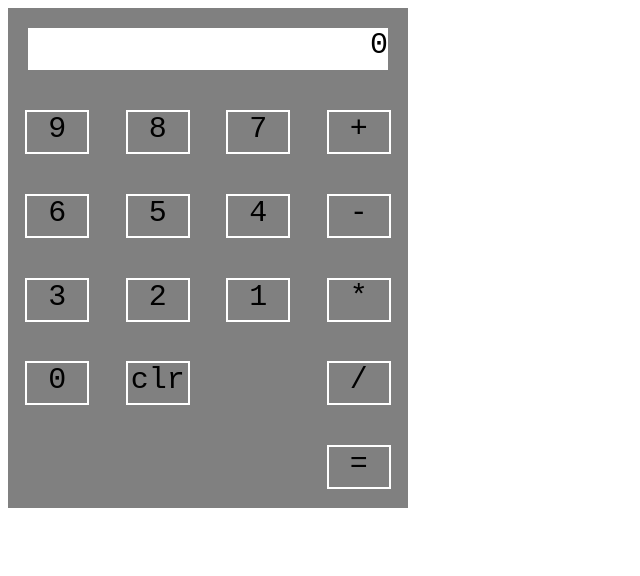
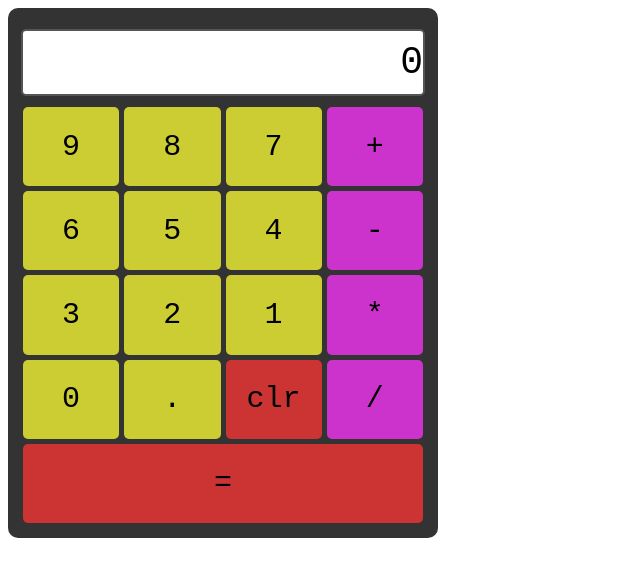
Before and after one commit to SerginoCroes/odin-calculator, a plain HTML site: page index.html in a window 1280 px wide. Both pictures are taken after a click on the element "clr". Shown: the whole page, without its empty margins (0-640 px from the left). Drawn offline with Linux system fonts and the light colour scheme.

Commit message:
Kind of finished

```diff
--- a/index.html
+++ b/index.html
@@ -11,22 +11,23 @@
 <body>
     <div class="calcbody">
         <div class="disp">0</div>
-        <div class="button button9">9</div>
-        <div class="button button8">8</div>
-        <div class="button button7">7</div>
-        <div class="button button6">6</div>
-        <div class="button button5">5</div>
-        <div class="button button4">4</div>
-        <div class="button button3">3</div>
-        <div class="button button2">2</div>
-        <div class="button button1">1</div>
-        <div class="button button0">0</div>
-        <div class="button buttonplus">+</div>
-        <div class="button buttonminus">-</div>
-        <div class="button buttonmult">*</div>
-        <div class="button buttondiv">/</div>
-        <div class="button buttonenter">=</div>
-        <div class="button buttonclear">clr</div>
+        <div class="button color1 button9">9</div>
+        <div class="button color1 button8">8</div>
+        <div class="button color1 button7">7</div>
+        <div class="button color1 button6">6</div>
+        <div class="button color1 button5">5</div>
+        <div class="button color1 button4">4</div>
+        <div class="button color1 button3">3</div>
+        <div class="button color1 button2">2</div>
+        <div class="button color1 button1">1</div>
+        <div class="button color1 button0">0</div>
+        <div class="button color2 buttonplus">+</div>
+        <div class="button color2 buttonminus">-</div>
+        <div class="button color2 buttonmult">*</div>
+        <div class="button color2 buttondiv">/</div>
+        <div class="button color3 buttonenter">=</div>
+        <div class="button color3 buttonclear">clr</div>
+        <div class="button color1 buttondot">.</div>
     </div>
 </body>
 </html>
--- a/script.js
+++ b/script.js
@@ -27,37 +27,76 @@ function operate(a, b, f){
         case '/':
             return b != 0 ? mult(a, 1/b) : 'ken nie';
         default:
-            return 0;
+            return b;
     }
 }
 
 function buttonPress(button){
-    let numButt = Number(button.target.innerText);
-
+    let opButt = button.target.innerText;
+    let numButt = Number(opButt);
     if (!isNaN(numButt)){
-        //console.log(numButt);
-        dispString += numButt.toString();
-        operandCurrent = Number(dispString);
-        display.innerText = operandCurrent;
-
-    } else if(numButt != 'clr'){
-        let result = operate(operandPast, operandCurrent, operation);
-
-        console.log(operandPast, operandCurrent);
-        console.log(operation);
-        console.log(result);
-
-        dispString = result.toString();
-        operation = button.target.innerText;
-
-        operandPast = operandCurrent;
-        operandCurrent = result;
-
-        display.innerText = dispString;
+        addDigit(numButt);
+    } else if (opButt === '.'){
+        if (operandCurrent - Math.floor(operandCurrent) === 0){
+            console.log(dispString);
+            addDigit(opButt);
+        }
     } else {
-        operation = '';
-        result = 0;
-        operandCurrent = 0;
-        operandPast = 0;
+        opPress(opButt);
     }
 }
+
+function addDigit(num){
+    if (operation === '=') {
+        dispString = '';
+        operation = '';
+    }
+    if (dispString.length < 12){
+        dispString += num.toString();
+        operandCurrent = Number(dispString);
+        display.innerText = dispString;
+    }
+}
+
+function opPress(button){
+    if (button === 'clr'){
+
+        operation = '';
+        dispString = '';
+        operandPast = 0;
+        operandCurrent = 0;
+        display.innerText = operandCurrent;
+        console.clear();
+
+    } else if (button === '='){
+
+        console.log('calculate');
+        console.log(operandPast, operandCurrent, operation);
+
+        operandCurrent = operate(operandPast, operandCurrent, operation);
+        display.innerText = operandCurrent;
+        operation = '=';
+
+        console.log('calculated');
+        console.log(operandPast, operandCurrent, operation);
+        console.log('');
+
+    } else {
+
+        console.log('operate');
+        console.log(operandPast, operandCurrent, operation);
+
+        if (operation != '='){
+            operandCurrent = operate(operandPast, operandCurrent, operation);
+            display.innerText = operandCurrent;
+        }
+        operandPast = operandCurrent;
+        dispString = '';
+        operandCurrent = 0;
+        operation = button;
+
+        console.log('operated');
+        console.log(operandPast, operandCurrent, operation);
+        console.log('');
+    }
+}
--- a/style.css
+++ b/style.css
@@ -2,29 +2,53 @@
     display: grid;
     grid-template-columns: repeat(4, 1fr);
     grid-template-rows: repeat(6, 1fr);
-    gap: 2px;
-    background-color: gray;
+    gap: 5px;
+    padding: 15px;
+    background-color: #333;
     height: 500px;
     width: 400px;
+    border-radius: 10px;
+    align-items: center;
+    justify-items: center;
 }
 
 .disp {
+    display: flex;
+    align-items: center;
+    justify-content: right;
     background-color: white;
-    margin: 20px;
+    width: 100%;
+    height: 80%;
+    margin: 15px;
     grid-area: 1 / 1 / span 1 / span 4 ;
-    text-align: right;
-    font-size: 30px;
+    font-size: 38px;
     font-family: monospace;
+    border: 2px solid #555;
+    border-radius: 5px;
 }
 
 .button {
-    text-align: center;
-    border: 2px solid white;
-    margin: auto;
-    height: 40px;
-    width: 60px;
+    display: flex;
+    align-items: center;
+    justify-content: space-around;
+    height: 100%;
+    width: 100%;
     font-size: 30px;
     font-family: monospace;
+    border-radius: 5px;
+
+}
+
+.color1 {
+    background-color: #cc3;
+}
+
+.color2 {
+    background-color: #c3c;
+}
+
+.color3 {
+    background-color: #c33;
 }
 
 .buttonplus {
@@ -44,5 +68,18 @@
 }
 
 .buttonenter {
-    grid-area: 6 / 4 / span 1 / span 1;
+    grid-area: 6 / 1 / span 1 / span 4;
+    text-align: center;
 }
+
+.button0 {
+    grid-area: 5 / 1 / span 1 / span 1;
+}
+
+.buttondot {
+    grid-area: 5 / 2 / span 1 / span 1;
+}
+
+.buttonclear {
+    grid-area: 5 / 3 / span 1 / span 1;
+}
```
